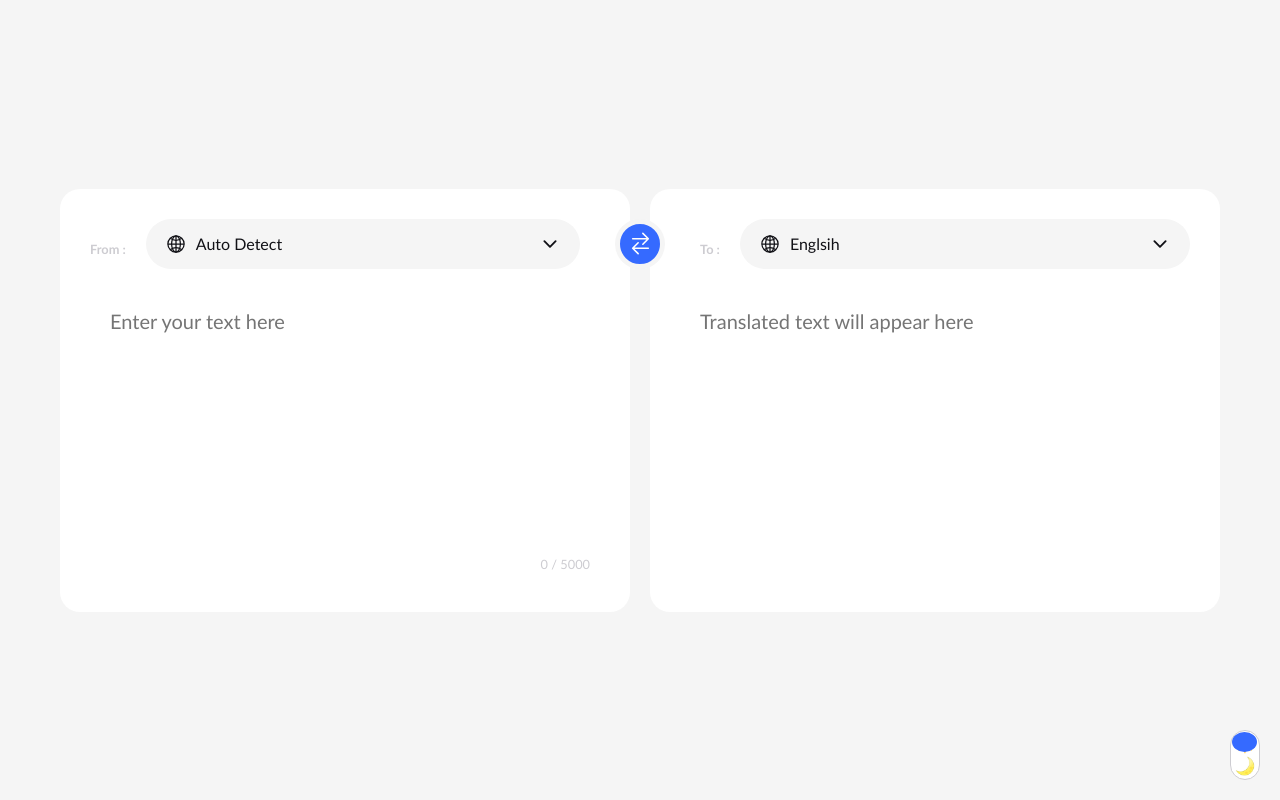
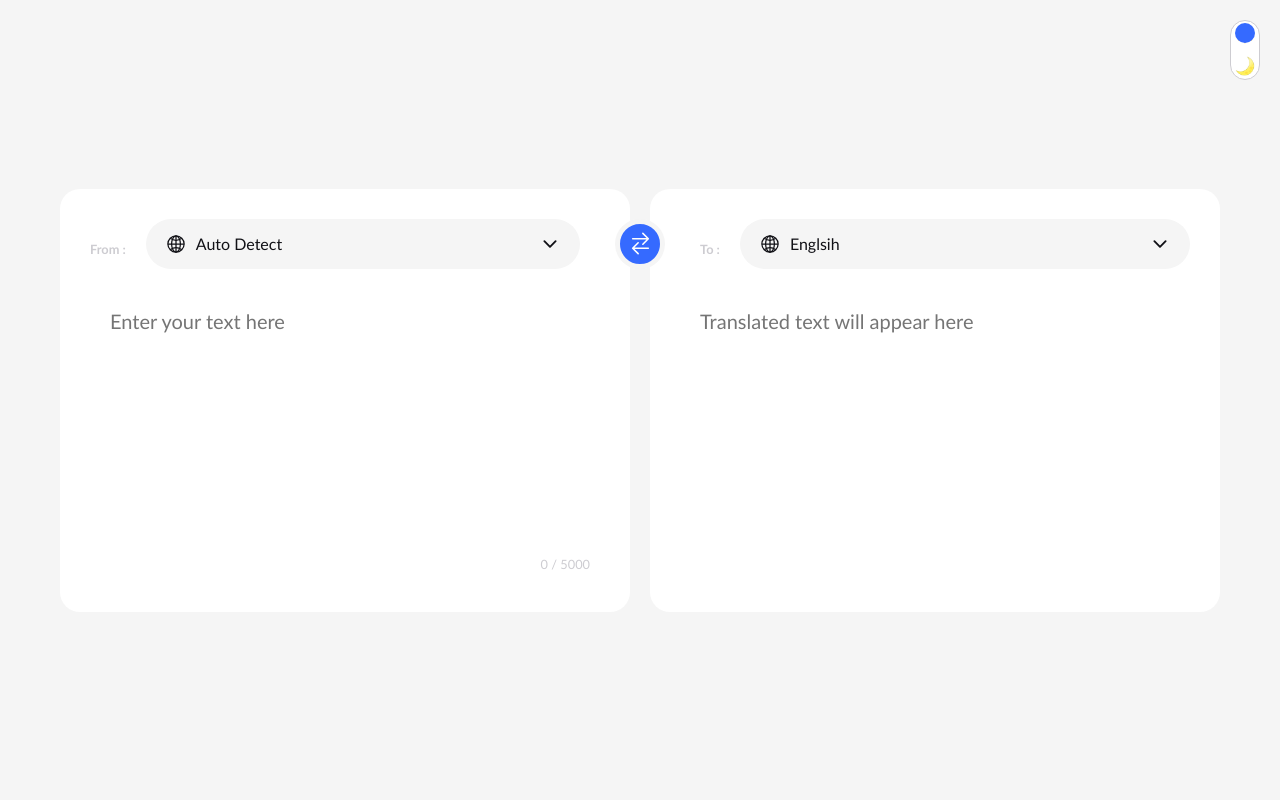
Before and after one commit to mzohaib-dev/lang-translator, a plain HTML site: page index.html in a window 1280 px wide. Drawn offline with nearby package versions, Linux system fonts and the light colour scheme.

Commit message:
Refactor layout and styling

```diff
--- a/styles/style.css
+++ b/styles/style.css
@@ -218,7 +218,7 @@ body.dark {
 
 .mode {
   position: fixed;
-  bottom: 20px;
+  top: 20px;
   right: 20px;
   z-index: 1;
 }
@@ -230,7 +230,7 @@ body.dark {
 
 .toggle-track {
   width: 30px;
-  height: 50px;
+  height: 60px;
   border-radius: 30px;
   display: flex;
   align-items: center;
@@ -248,9 +248,9 @@ body.dark {
 
 .toggle-thumb {
   position: absolute;
-  top: 2px;
-  left: 2px;
-  width: 25px;
+  top: 3px;
+  left: 5px;
+  width: 20px;
   height: 20px;
   border-radius: 50%;
   background-color: var(--primary-color);
@@ -258,7 +258,7 @@ body.dark {
 }
 
 .toggle input:checked ~ .toggle-thumb {
-  transform: translateY(25px);
+  transform: translateY(33px);
 }
 
 .toggle img {
```
Also changed, not shown: index.html (+7 -21 lines).
